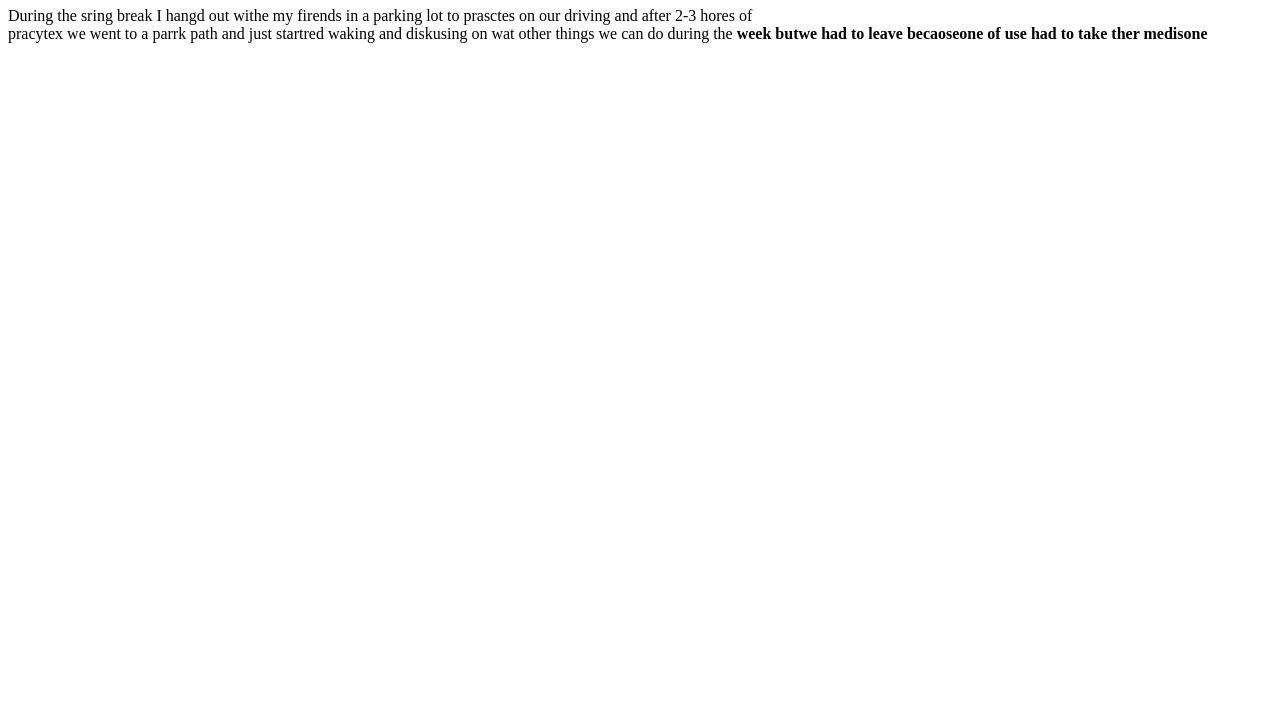
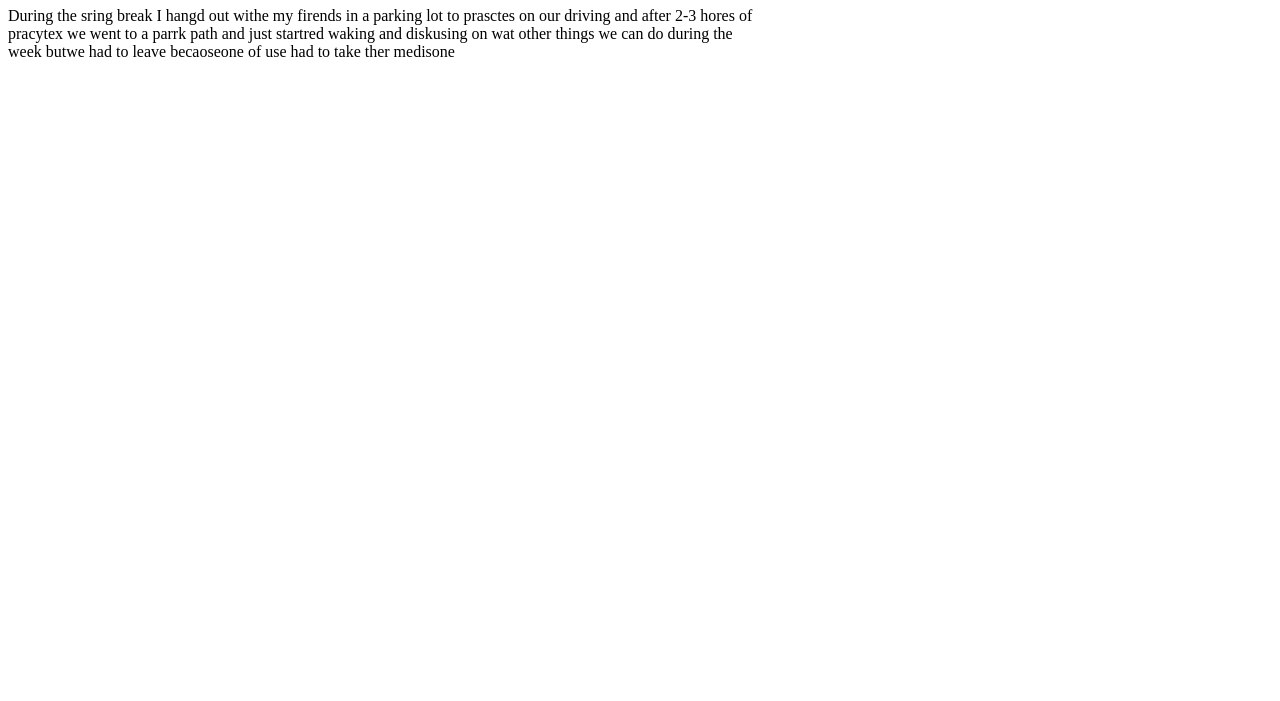
Before and after one commit to AramndoHez/AramndoHez.github.io, a plain HTML site: page index.html in a window 1280 px wide. Shown: the part 99-800 px from the top of the page. Drawn offline with Linux system fonts and the light colour scheme.

Commit message:
Update index.html

```diff
--- a/index.html
+++ b/index.html
@@ -5,6 +5,6 @@
 </head>
 <body>
 <h1> First paragraph </h1>
-<p> During the sring break I hangd out withe my firends in a parking lot to prasctes on our driving and after 2-3 hores of <br> pracytex we went to a parrk path and just startred waking and diskusing on wat other things we can do during the <b> week butwe had to leave becaoseone of use had to take ther medisone </p>
+<p> During the sring break I hangd out withe my firends in a parking lot to prasctes on our driving and after 2-3 hores of <br> pracytex we went to a parrk path and just startred waking and diskusing on wat other things we can do during the <br> week butwe had to leave becaoseone of use had to take ther medisone </p>
 </body>
 </html>
```
